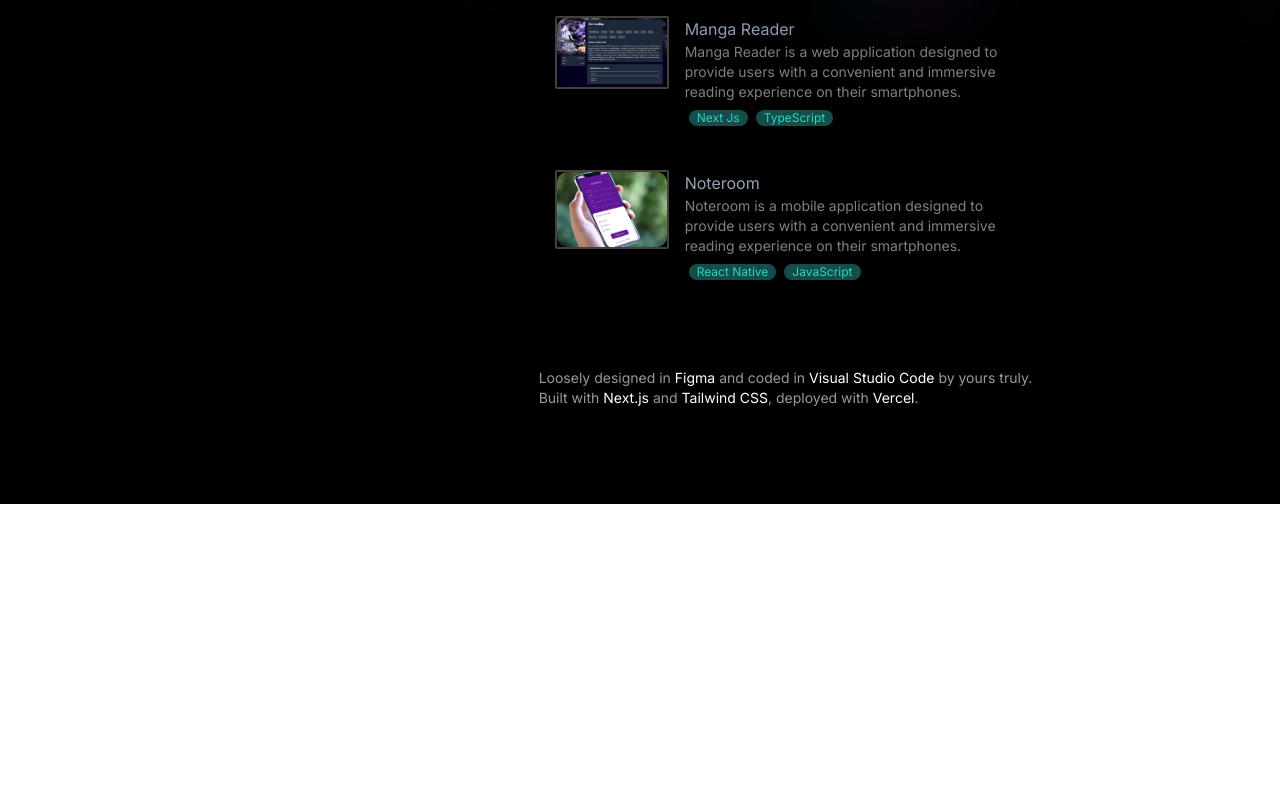
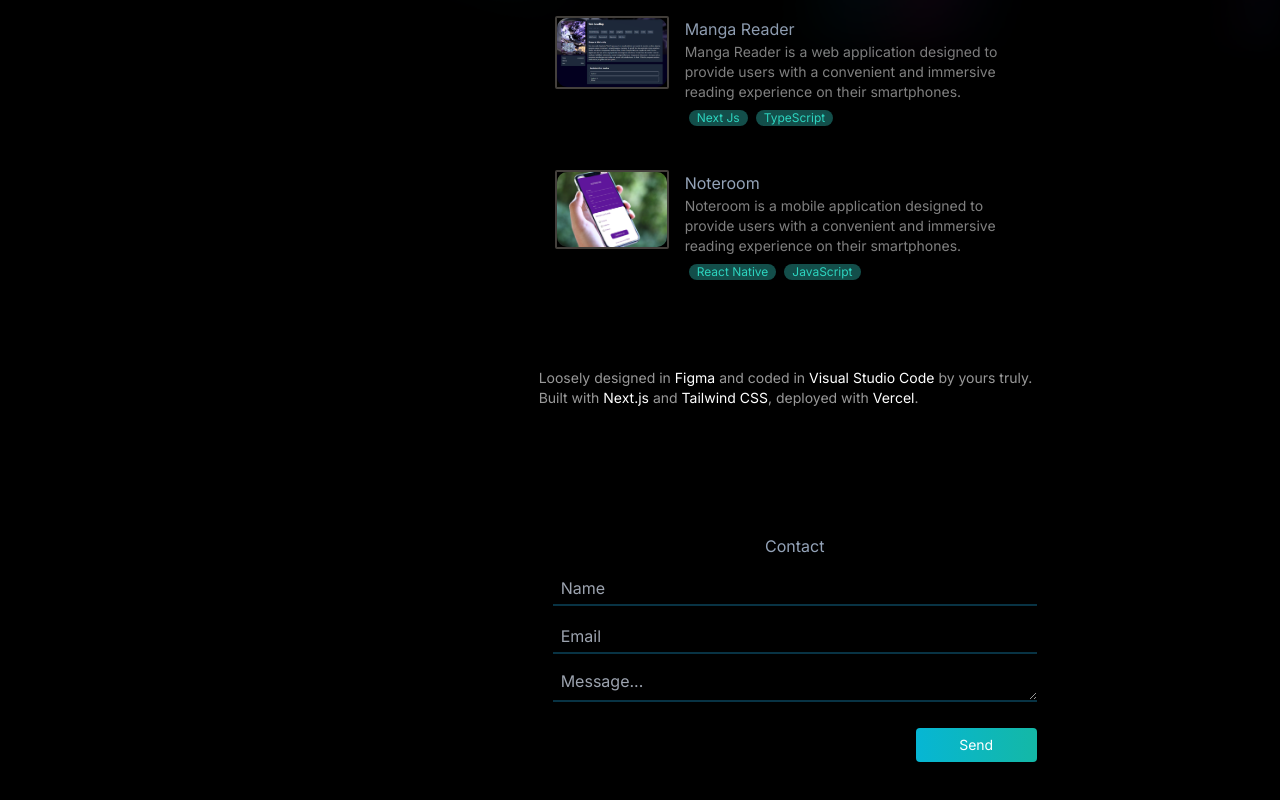
Before and after one commit to rafaelalmeidaV/portfolio-NextJS, a Next.js app: page / in a window 1280 px wide. Shown: the part 746-1546 px from the top of the page. Before the commit the page ends 1250 px from the top, so only its background shows below. Built offline with nearby package versions, Linux system fonts and the light colour scheme.

Commit message:
contact form

```diff
--- a/src/app/page.css
+++ b/src/app/page.css
@@ -1,36 +1,35 @@
-
-.container{
+.container {
   min-height: 60vh;
   min-width: 100%;
   display: flex;
   justify-content: center;
   align-items: center;
   flex-direction: column;
-    background-color: black;
-    color: #FFF;
+
   padding: 14px;
 }
 
-  .title{
+.title {
   margin-bottom: 14px;
 }
 
-  .form{
+
+
+.form {
   max-width: 600px;
   width: 100%;
   display: flex;
   flex-direction: column;
 }
 
-  .input{
+.input {
   margin-bottom: 14px;
   height: 34px;
-    border-radius: 4px;
-    border: 0;
   padding: 0 8px;
+
 }
 
-  .textarea{
+.textarea {
   margin-bottom: 14px;
   border-radius: 4px;
   border: 0;
@@ -39,13 +38,11 @@
   resize: none;
 }
 
-  .button{
+.button {
   height: 34px;
   border-radius: 4px;
   border: 0;
   cursor: pointer;
-    font-size: 18px;
+
 
 }
-
-  /* eu quero que emane uma luz do cursor do mouse */
--- a/src/app/page.jsx
+++ b/src/app/page.jsx
@@ -235,48 +235,53 @@ export default function Home() {
                 <li>
                   <div className='max-w-lg pt-20 text-sm text-white text-opacity-60'>
                     <p>
-                    Loosely designed in <Link href="https://www.figma.com" target='_blank'><span class=" text-white hover:text-teal-400">Figma</span></Link> and coded in <Link href="https://code.visualstudio.com" target='_blank'><span class=" text-white hover:text-teal-400">Visual Studio Code </span></Link>
-                     by yours truly. Built with <Link href="https://nextjs.org" target='_blank'><span class=" text-white hover:text-teal-400">Next.js</span> </Link>and <Link href="https://tailwindcss.com" target='_blank'><span class=" text-white hover:text-teal-400">Tailwind CSS</span></Link>, deployed with <Link href="https://vercel.com" target='_blank'><span class=" text-white hover:text-teal-400"> Vercel</span></Link>.
+                      Loosely designed in <Link href="https://www.figma.com" target='_blank'><span class=" text-white hover:text-teal-400">Figma</span></Link> and coded in <Link href="https://code.visualstudio.com" target='_blank'><span class=" text-white hover:text-teal-400">Visual Studio Code </span></Link>
+                      by yours truly. Built with <Link href="https://nextjs.org" target='_blank'><span class=" text-white hover:text-teal-400">Next.js</span> </Link>and <Link href="https://tailwindcss.com" target='_blank'><span class=" text-white hover:text-teal-400">Tailwind CSS</span></Link>, deployed with <Link href="https://vercel.com" target='_blank'><span class=" text-white hover:text-teal-400"> Vercel</span></Link>.
                     </p>
                   </div>
+                </li>
+
+                <li>
+                  <section id='contact'>
+                    <div className="container">
+                      <h1 className="title text-base">Contact</h1>
+
+                      <form className="form" onSubmit={handleSubmit} href="contact">
+                        <input
+                          className="input text-white bg-black border-b-2 border-cyan-950"
+                          type="text"
+                          placeholder="Name"
+                          onChange={(e) => setName(e.target.value)}
+                          value={name}
+                        />
+
+                        <input
+                          className="input text-white bg-black border-b-2 border-cyan-950"
+                          type="text"
+                          placeholder="Email"
+                          onChange={(e) => setEmail(e.target.value)}
+                          value={email}
+                        />
+
+                        <textarea
+                          className="input text-white bg-black border-b-2 border-cyan-950"
+                          placeholder="Message..."
+                          onChange={(e) => setMessage(e.target.value)}
+                          value={message}
+                        />
+                        <div className='flex justify-end mt-3'>
+                          <input className="button cursor-pointer bg-gradient-to-r from-cyan-500 to-teal-500 text-white rounded-sm text-sm w-1/4 " type="submit" value="Send" />
+                        </div>
+                      </form>
+                    </div>
+                  </section>
                 </li>
               </ul>
             </div>
           </div>
         </main>
 
-        {/* <section id='contact'>
-          <div className="container">
-            <h1 className="title text-xl">Contact</h1>
 
-            <form className="form" onSubmit={handleSubmit} href="contact">
-              <input
-                className="input text-cyan-950"
-                type="text"
-                placeholder="Digite seu nome"
-                onChange={(e) => setName(e.target.value)}
-                value={name}
-              />
-
-              <input
-                className="input text-cyan-950"
-                type="text"
-                placeholder="Digite seu email"
-                onChange={(e) => setEmail(e.target.value)}
-                value={email}
-              />
-
-              <textarea
-                className="textarea text-cyan-950"
-                placeholder="Digite sua mensagem..."
-                onChange={(e) => setMessage(e.target.value)}
-                value={message}
-              />
-
-              <input className="button cursor-pointer bg-gradient-to-r from-cyan-500 to-teal-500 text-white rounded-md " type="submit" value="Send" />
-            </form>
-          </div>
-        </section> */}
       </div>
     </div>
 
```
Lines whose indentation alone changed are shown as unchanged.
